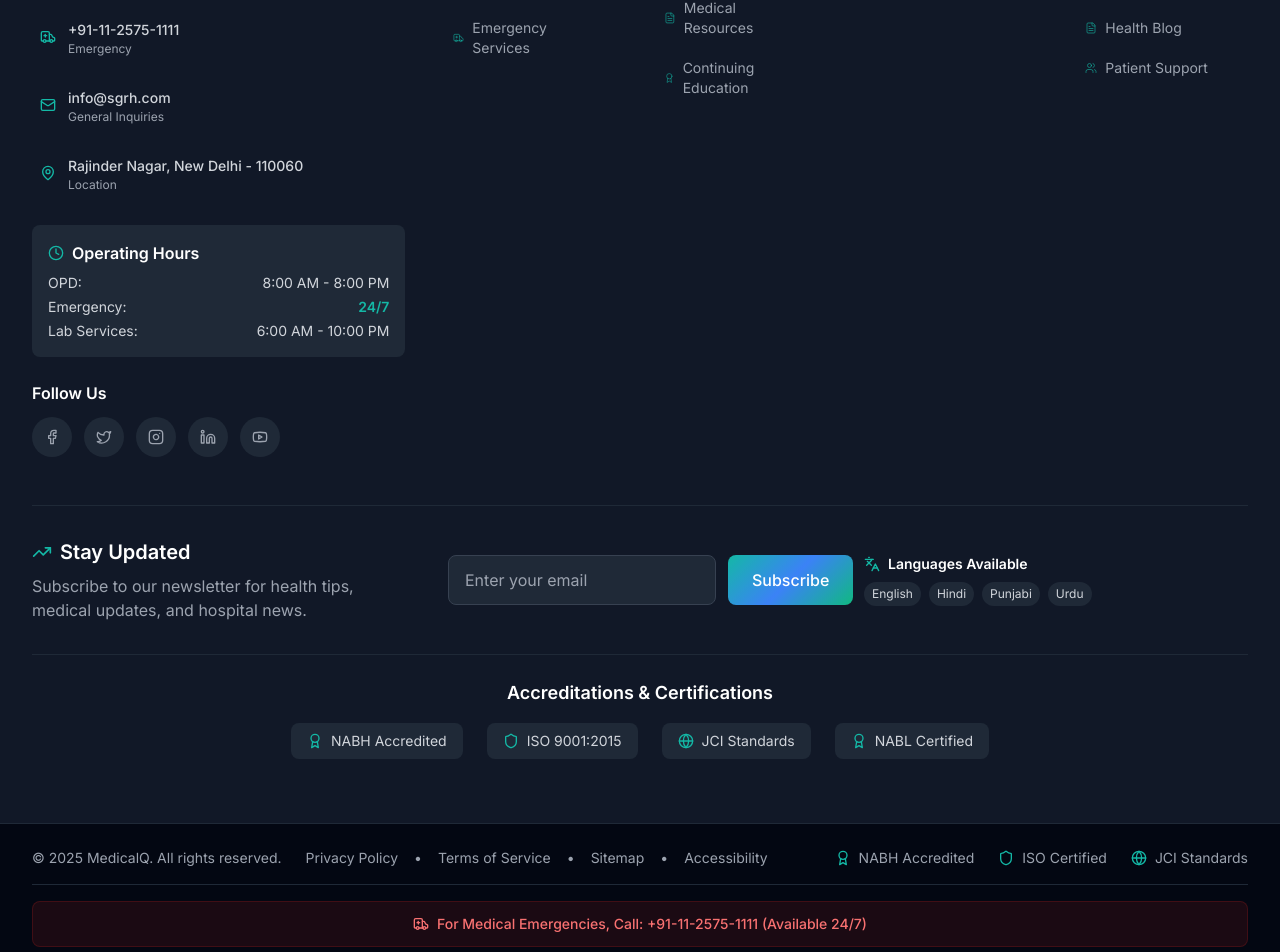
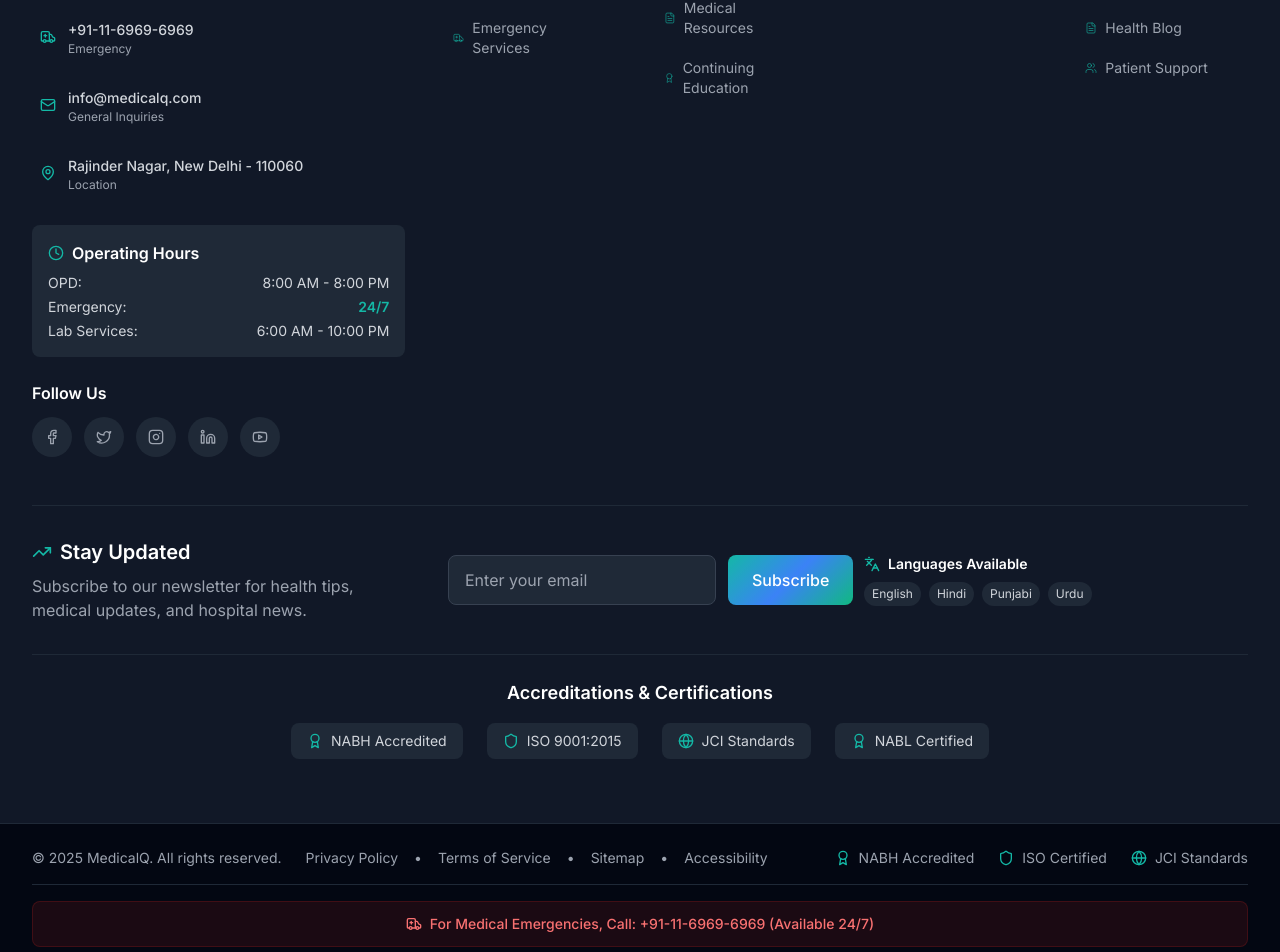
Before and after one commit to nega-dot/MedicalQ, a React (Vite) app in the folder Frontend/: page / in a window 1280 px wide. Shown: the part 7005-7957 px from the top of the page. Built offline with nearby package versions, Linux system fonts and the light colour scheme; no server answers.

Commit message:
updated footer

```diff
--- a/Frontend/src/components/layout/Footer.tsx
+++ b/Frontend/src/components/layout/Footer.tsx
@@ -82,17 +82,17 @@
   ];
 
   const socialLinks = [
-    { name: 'Facebook', icon: Facebook, href: 'https://facebook.com/sgrh', color: 'hover:text-blue-500' },
-    { name: 'Twitter', icon: Twitter, href: 'https://twitter.com/sgrh', color: 'hover:text-blue-400' },
-    { name: 'Instagram', icon: Instagram, href: 'https://instagram.com/sgrh', color: 'hover:text-pink-500' },
-    { name: 'LinkedIn', icon: Linkedin, href: 'https://linkedin.com/company/sgrh', color: 'hover:text-blue-600' },
-    { name: 'YouTube', icon: Youtube, href: 'https://youtube.com/sgrh', color: 'hover:text-red-500' }
+    { name: 'Facebook', icon: Facebook, href: 'https://facebook.com/medicalq', color: 'hover:text-blue-500' },
+    { name: 'Twitter', icon: Twitter, href: 'https://twitter.com/medicalq', color: 'hover:text-blue-400' },
+    { name: 'Instagram', icon: Instagram, href: 'https://instagram.com/medicalq', color: 'hover:text-pink-500' },
+    { name: 'LinkedIn', icon: Linkedin, href: 'https://linkedin.com/company/medicalq', color: 'hover:text-blue-600' },
+    { name: 'YouTube', icon: Youtube, href: 'https://youtube.com/medicalq', color: 'hover:text-red-500' }
   ];
 
   const contactInfo = [
     { icon: Phone, text: '+91-11-2575-0000', href: 'tel:+911125750000', label: 'Main Hospital' },
-    { icon: Ambulance, text: '+91-11-2575-1111', href: 'tel:+911125751111', label: 'Emergency' },
-    { icon: Mail, text: 'info@sgrh.com', href: 'mailto:info@sgrh.com', label: 'General Inquiries' },
+    { icon: Ambulance, text: '+91-11-6969-6969', href: 'tel:+911169696969', label: 'Emergency' },
+    { icon: Mail, text: 'info@medicalq.com', href: 'mailto:info@medicalq.com', label: 'General Inquiries' },
     { icon: MapPin, text: 'Rajinder Nagar, New Delhi - 110060', href: 'https://maps.google.com', label: 'Location' }
   ];
 
@@ -359,7 +359,7 @@
             <div className="bg-red-900/20 border border-red-800/30 rounded-lg p-3">
               <p className="text-red-400 text-sm font-medium flex items-center justify-center">
                 <Ambulance className="h-4 w-4 mr-2" />
-                For Medical Emergencies, Call: +91-11-2575-1111 (Available 24/7)
+                For Medical Emergencies, Call: +91-11-6969-6969 (Available 24/7)
               </p>
             </div>
           </div>
```
